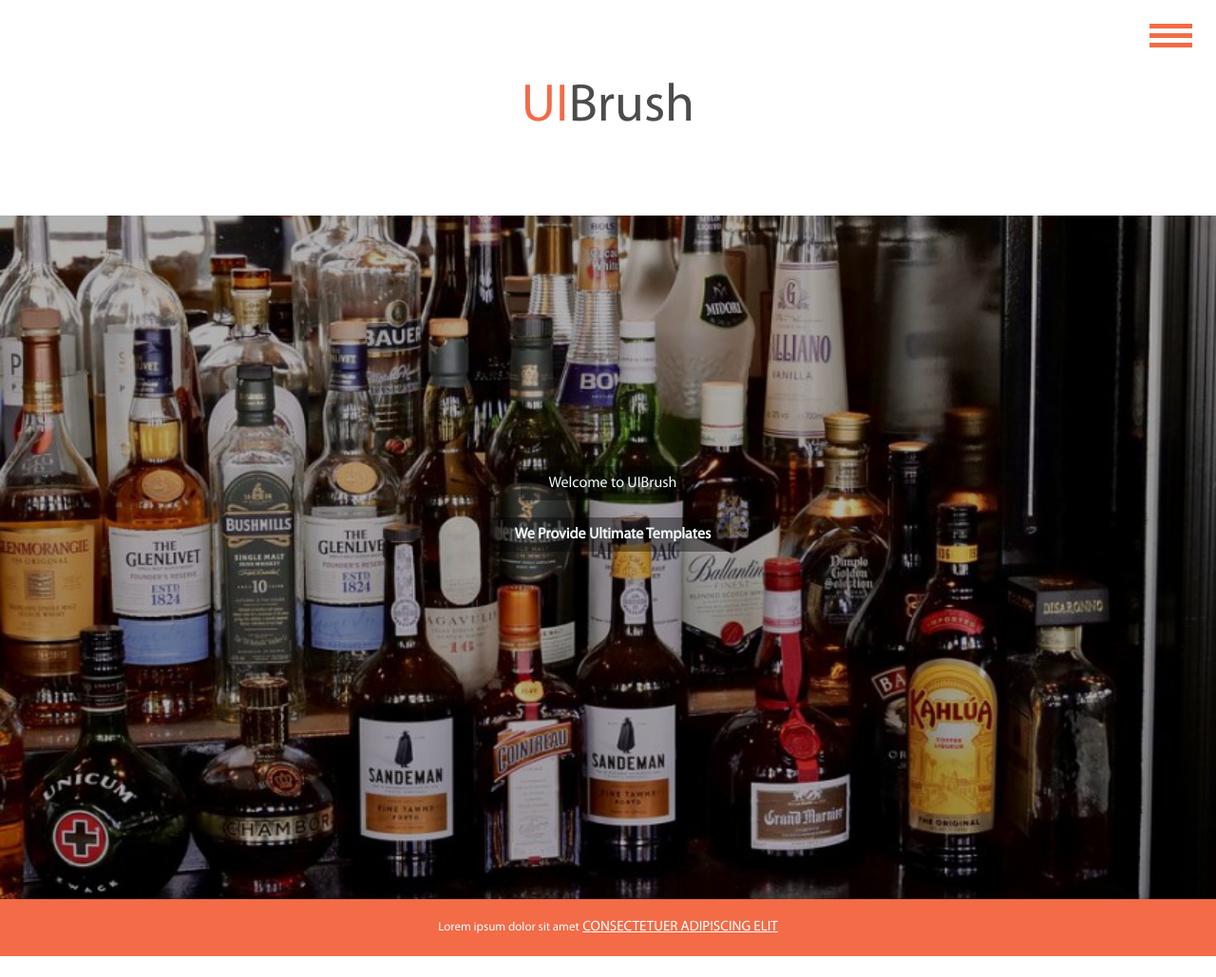
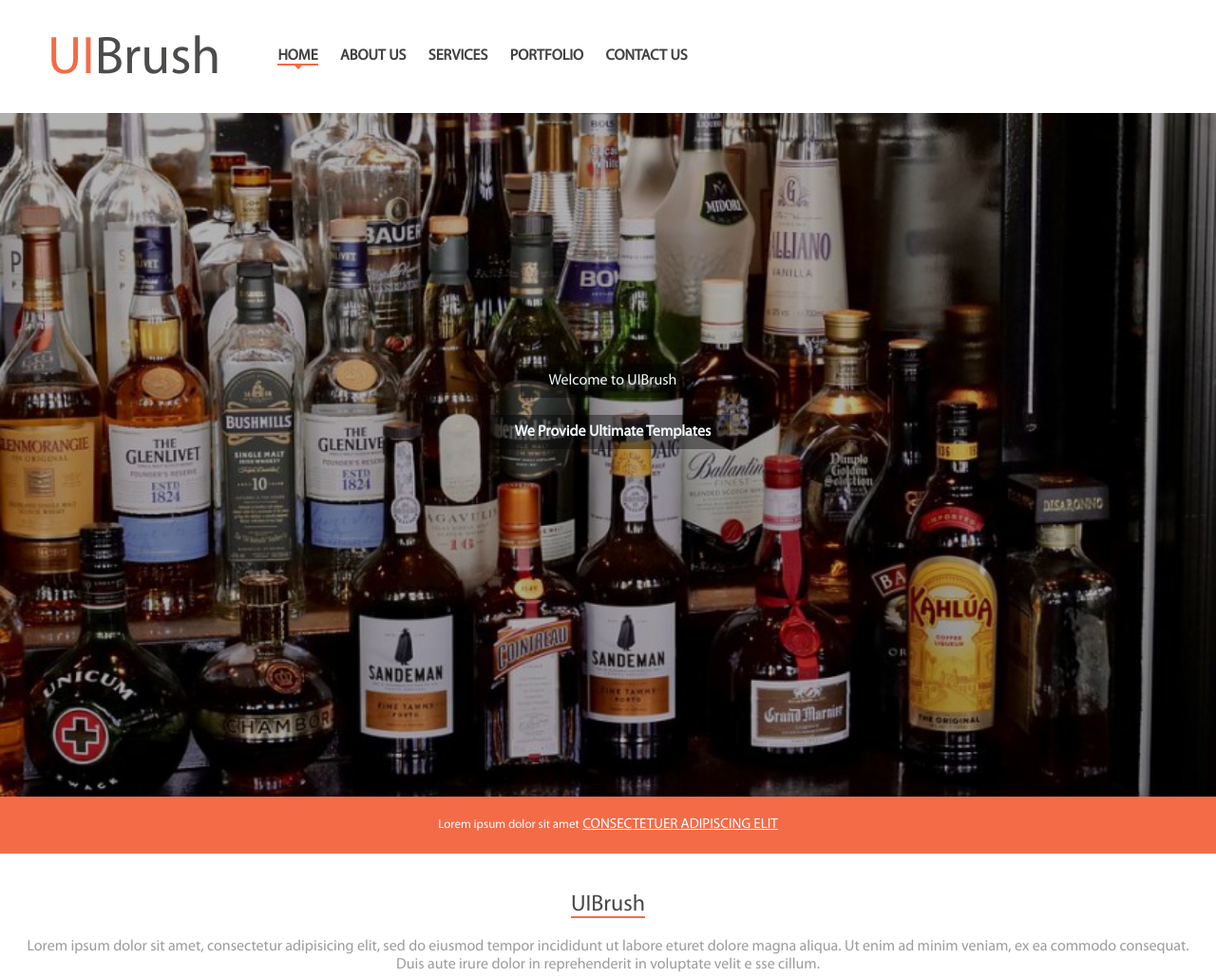
Before and after one commit to yurii-zhuravlov/markup_dv_campus, a website: page pub/index.html in a window 1280 px wide. Shown: the top 1029 px of the page at 95% size. Drawn offline with nearby package versions, Linux system fonts and the light colour scheme; files that its build step writes are made by us from their sources; files whose address does not match are found by name.

Commit message:
Added header menu for tablet+ devices

```diff
--- a/pub/css/styles.css
+++ b/pub/css/styles.css
@@ -293,4 +293,44 @@
   cursor: pointer;
   background-color: #c7340d;
 }
+.menu {
+  display: none;
+}
+@media screen and (min-width: 768px) {
+  .header-menu-trigger {
+    display: none;
+  }
+  .site-title {
+    text-align: left;
+    margin: 30px 50px 20px;
+    float: left;
+  }
+  .menu {
+    display: inline;
+    padding: 0;
+  }
+  .menu .menu-item {
+    display: inline-block;
+    margin: 30px 0;
+    padding: 20px 10px;
+  }
+  .menu .menu-item a {
+    text-transform: uppercase;
+    text-decoration: none;
+    color: #414141;
+    font-weight: bold;
+  }
+  .menu .menu-item.active a {
+    border-bottom: 2px solid #f36b47;
+    position: relative;
+  }
+  .menu .menu-item.active a:after {
+    content: '';
+    position: absolute;
+    left: calc(50% - 4px);
+    bottom: -10px;
+    border: 4px solid transparent;
+    border-top: 4px solid #f36b47;
+  }
+}
 /*# sourceMappingURL=styles.css.map */
--- a/pub/index.html
+++ b/pub/index.html
@@ -15,6 +15,13 @@
             <span class="color-orange">UI</span>
             <span class="color-gray">Brush</span>
         </h1>
+        <ul class="menu">
+            <li class="menu-item active"><a href="javascript:void(0);">Home</a></li>
+            <li class="menu-item"><a href="javascript:void(0);">About Us</a></li>
+            <li class="menu-item"><a href="javascript:void(0);">Services</a></li>
+            <li class="menu-item"><a href="javascript:void(0);">Portfolio</a></li>
+            <li class="menu-item"><a href="javascript:void(0);">Contact Us</a></li>
+        </ul>
     </header>
     <section class="slider">
         <div class="slider-item">
```
Also changed, not shown: assets/dist/css/styles.css, assets/dist/less/import/_fonts.less, assets/dist/less/import/_main.less, assets/dist/less/import/_variables.less, 1 other file.
